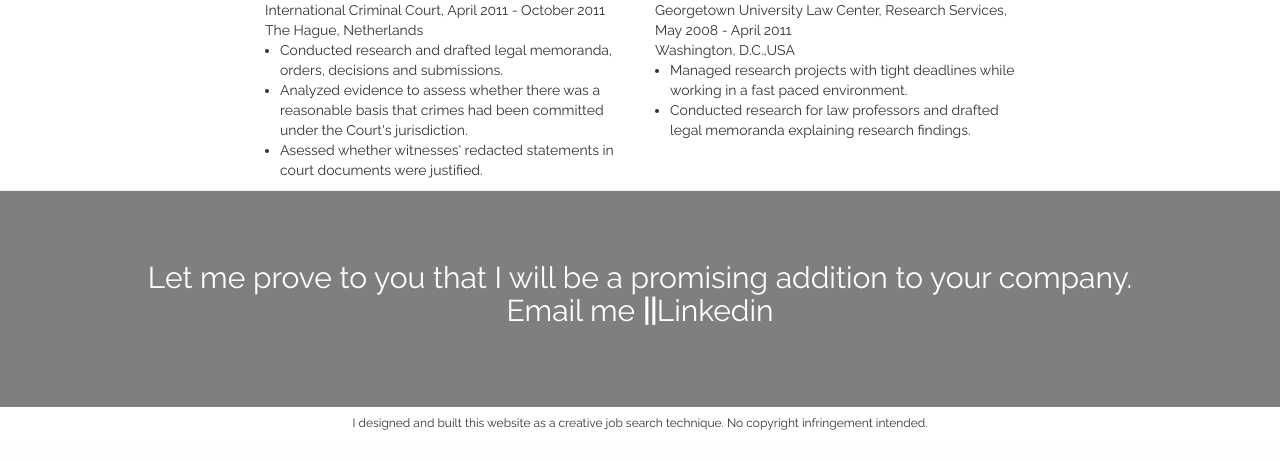
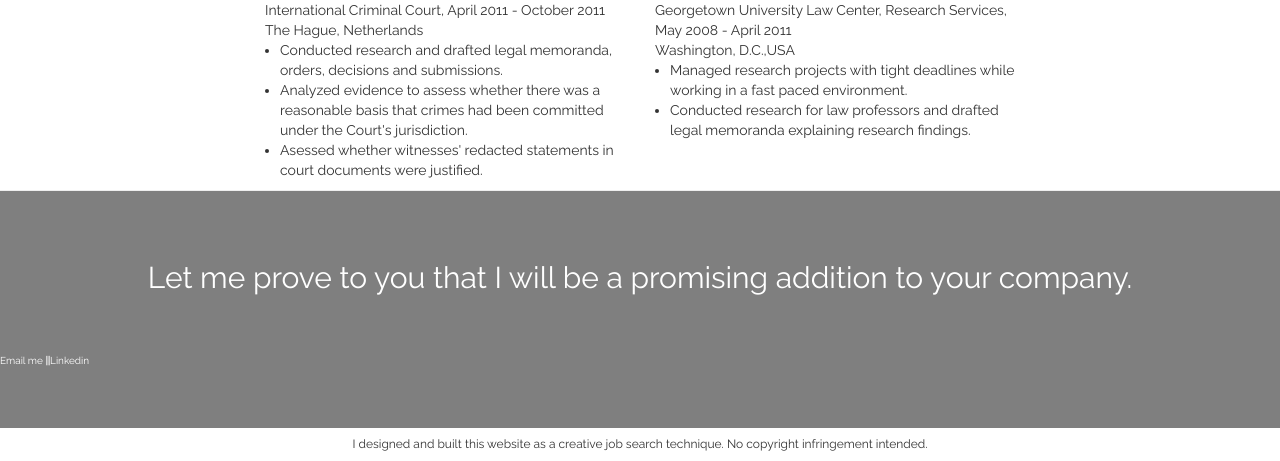
Before and after one commit to lizette112162/resume_app, a Flask app: page / in a window 1280 px wide. Shown: the part 2828-3289 px from the top of the page. Before the commit the page ends 3258 px from the top, so only its background shows below. Run offline with Flask 2, Linux system fonts and the light colour scheme; some libraries are stand-ins or nearby versions.

Commit message:
Updated files

```diff
--- a/templates/index.html
+++ b/templates/index.html
@@ -72,7 +72,9 @@ body {
   background-color: rgba(0,0,0,0.5);
   color: white;
 }
-
+#contact p {
+  margin-top: 40px;
+}
 #contact a:link {
   color: white;
 }
@@ -276,10 +278,9 @@ body {
 
     <hr id="last-section" class="section-divider">
     <div id="contact">
-        <h2 class="text-center" style="margin-bottom: 60px">Let me prove to you that I will be a promising addition to your company.
-        <br>
+        <h2 class="text-center" style="margin-bottom: 60px">Let me prove to you that I will be a promising addition to your company.</h2>
         <p><a href="mailto:ritamutyaba@gmail.com">Email me</a>
-        <strong>||</strong><a href="https://www.linkedin.com/pub/rita-mutyaba/21/b07/737">Linkedin</a><strong></h2>
+        <strong>||</strong><a href="https://www.linkedin.com/pub/rita-mutyaba/21/b07/737">Linkedin</a><strong></p>
        </p>
    </div>
 
```
